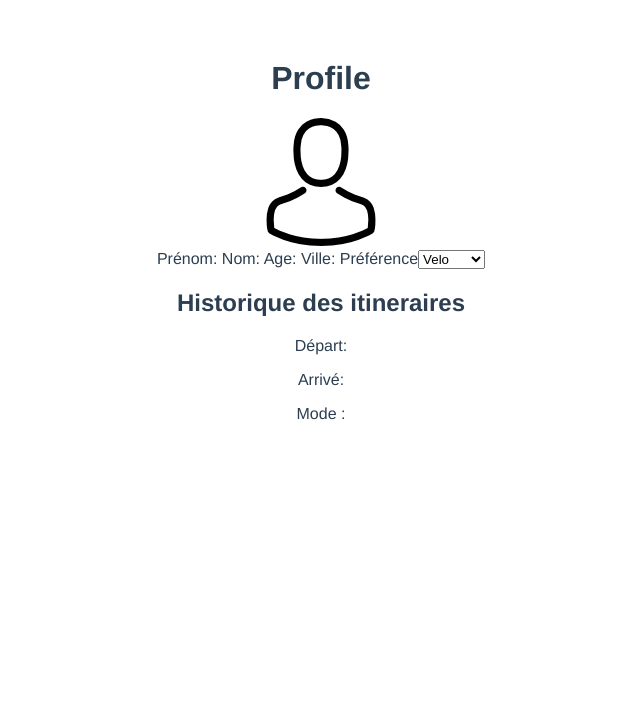
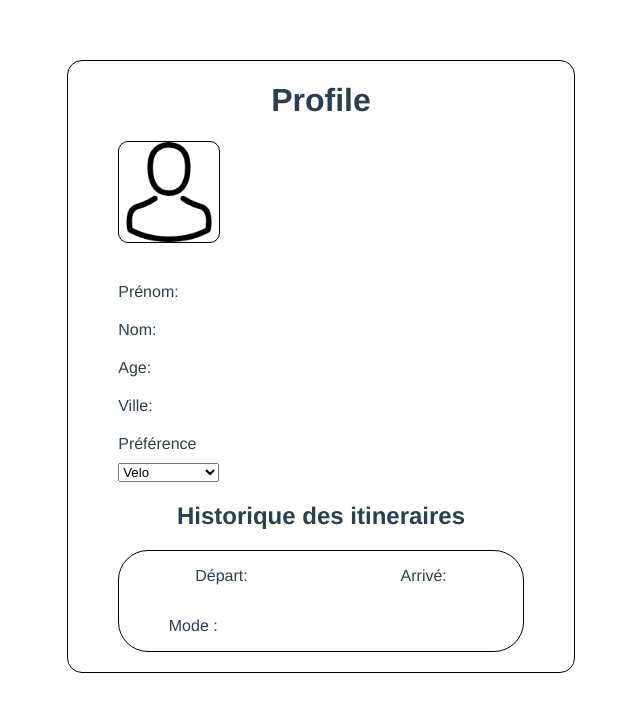
Before and after one commit to Mandel-AG/ORA, a Vue app: page / in a window 1280 px wide. Shown: the top 712 px of the page, without its empty margins (319-959 px from the left). Built offline with nearby package versions, Linux system fonts and the light colour scheme.

Commit message:
add style

```diff
--- a/src/components/UserProfile.vue
+++ b/src/components/UserProfile.vue
@@ -24,7 +24,7 @@
                 <p>Arrivé:</p>
                 </div>
 
-                <p>Mode :</p>
+                <p id="mode">Mode :</p>
             </div>
         </div>
     </div>
--- a/src/style/user.css
+++ b/src/style/user.css
@@ -1,3 +1,48 @@
-
+#user {
+  border: solid 1px black;
+  border-radius: 15px;
+  width: 40%;
+  margin: auto;
+}
+#user #photo {
+  width: 100px;
+  height: 100px;
+  border: solid black 1px;
+  margin-left: 50px;
+  border-radius: 10px;
+  margin-bottom: 30px;
+}
+#user #photo img {
+  width: 100%;
+  height: 100%;
+}
+#user form {
+  display: flex;
+  flex-direction: column;
+}
+#user label {
+  margin: 10px;
+  text-align: left;
+  margin-left: 50px;
+}
+#user select {
+  width: 20%;
+  margin-left: 50px;
+}
+#user #historique {
+  border: solid black 1px;
+  width: 80%;
+  margin: auto;
+  border-radius: 30px;
+  margin-bottom: 20px;
+}
+#user #historique #trajet {
+  display: flex;
+  justify-content: space-around;
+}
+#user #historique #mode {
+  text-align: start;
+  margin-left: 50px;
+}
 
 /*# sourceMappingURL=user.css.map */
--- a/src/style/user.scss
+++ b/src/style/user.scss
@@ -0,0 +1,48 @@
+#user{
+    border: solid 1px black;
+    border-radius: 15px;
+    width: 40%;
+    margin: auto;
+
+    #photo{
+        width: 100px;
+        height: 100px;
+        border: solid black 1px;
+        margin-left: 50px;
+        border-radius: 10px ;
+        margin-bottom: 30px;
+        img{
+           width: 100%;
+           height: 100%;
+        }
+    }
+    form{
+        display: flex;
+        flex-direction: column;
+    }
+    label{
+        margin: 10px;
+        text-align: left;
+        margin-left: 50px;
+    }
+    select{
+        width: 20%;
+        margin-left: 50px;
+    }
+  #historique{
+      border: solid black 1px;
+      width: 80%;
+      margin: auto;
+      border-radius: 30px;
+      margin-bottom: 20px;
+      #trajet{
+          display: flex;
+          justify-content: space-around;
+      }
+      #mode{
+          text-align: start;
+          margin-left: 50px;
+      }
+  }
+
+}
```
Also changed, not shown: 1 other file (tests, documents, lock files or other folders).
